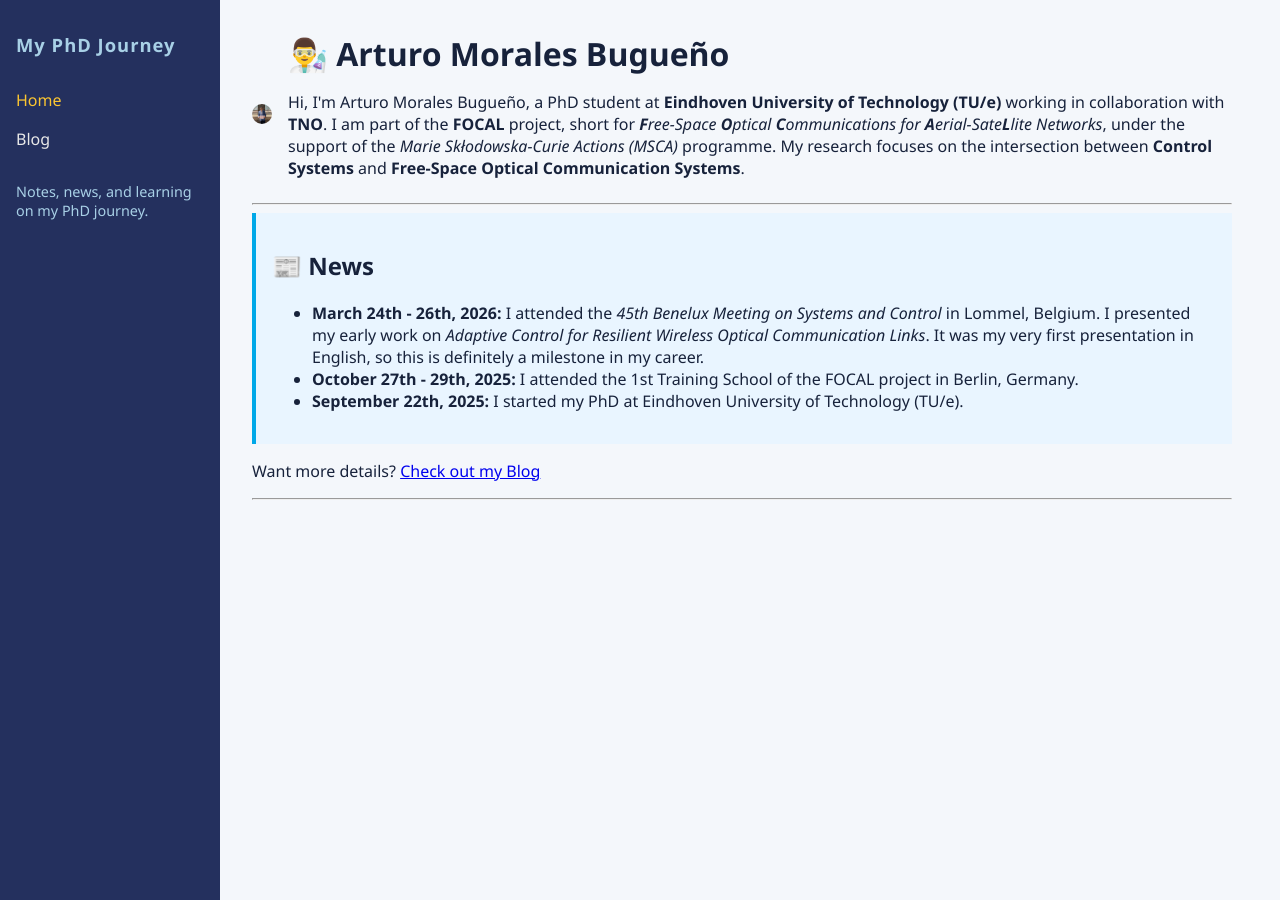
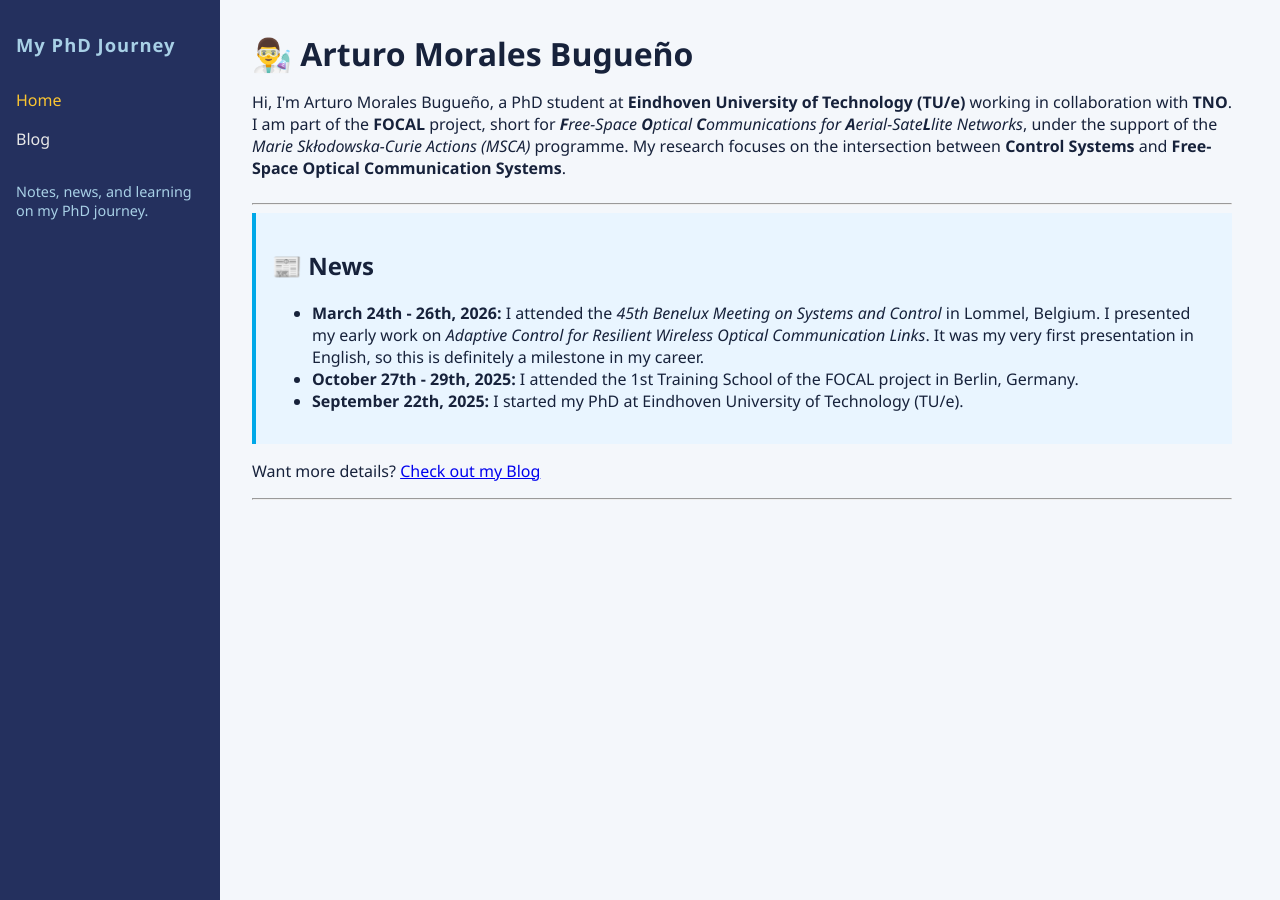
Before and after one commit to arturombug/arturombug.github.io, a Jekyll site: the page built from index.md, in a window 1280 px wide. Built offline with Jekyll 4.4.1, drawn with Linux system fonts in a browser that asks for light colours.

Commit message:
hide profile picture

```diff
--- a/index.md
+++ b/index.md
@@ -4,7 +4,7 @@ title: Home
 ---
 
 <div class="home-hero" markdown="0">
-  <img class="home-avatar" src="{{ '/assets/img/profile_picture.jpg' | relative_url }}" alt="Photo of Arturo Morales Bugueño">
+  <!-- <img class="home-avatar" src="{{ '/assets/img/profile_picture.jpg' | relative_url }}" alt="Photo of Arturo Morales Bugueño"> -->
   <div class="home-hero-text">
     <h1>👨‍🔬 Arturo Morales Bugueño</h1>
     <p>
```
